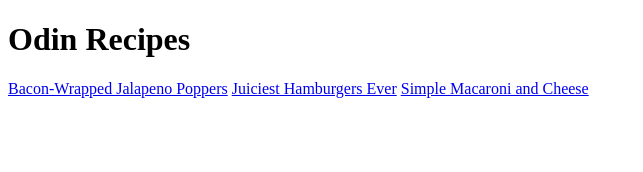
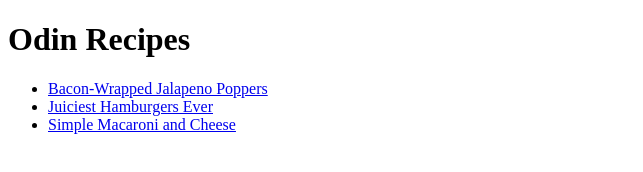
Before and after one commit to Wardjp/odin-recipes, a plain HTML site: page index.html in a window 1280 px wide. Shown: the whole page, without its empty margins (0-643 px from the left). Drawn offline with Linux system fonts and the light colour scheme.

Commit message:
fix index.html
changed recipe pages to unordered list

```diff
--- a/index.html
+++ b/index.html
@@ -6,8 +6,10 @@
     </head>
     <body>
         <h1>Odin Recipes</h1>
-        <a href="recipes/bacon_jalapeno_poppers.html">Bacon-Wrapped Jalapeno Poppers</a>
-        <a href="recipes/juicy_hamburgers.html">Juiciest Hamburgers Ever</a>
-        <a href="recipes/simple_mac_cheese.html">Simple Macaroni and Cheese</a>
+        <ul>
+        <li><a href="recipes/bacon_jalapeno_poppers.html">Bacon-Wrapped Jalapeno Poppers</a></li>
+        <li><a href="recipes/juicy_hamburgers.html">Juiciest Hamburgers Ever</a></li>
+        <li><a href="recipes/simple_mac_cheese.html">Simple Macaroni and Cheese</a></li>
+        </ul>
     </body>
 </html>
```
